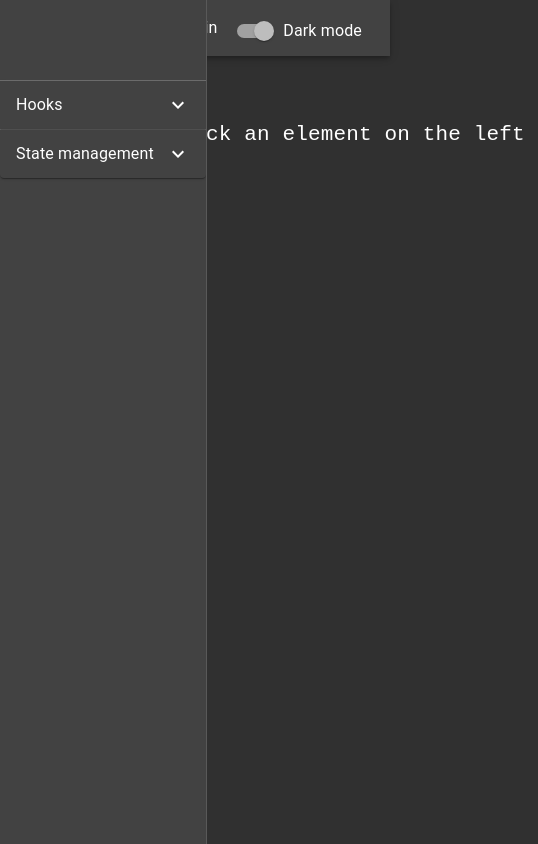
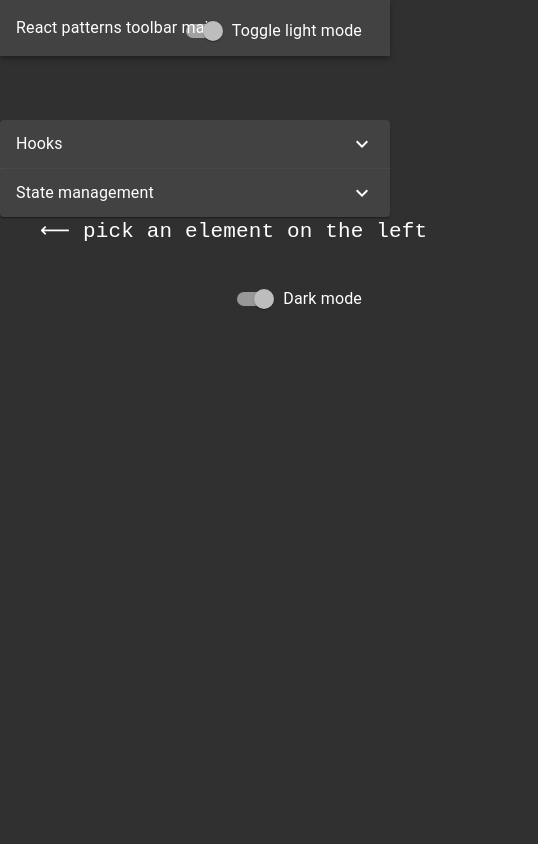
Before and after one commit to apokalipsa44/react-patterns, a React (Create React App) app: page / in a window 390 px wide. Shown: the whole page, 538 px wide, since content can reach past the window. Built offline with nearby package versions, Linux system fonts and the light colour scheme.

Commit message:
responsive layout

```diff
--- a/src/App.js
+++ b/src/App.js
@@ -8,8 +8,8 @@ import Switch from "@material-ui/core/Switch";
 import { CssBaseline, FormControlLabel, Grid } from "@material-ui/core";
 
 const useStyles = makeStyles({
-  container: {
-    display: "flex",
+  appBar: {
+    height: "120px",
   },
   darkModeSwitch: {
     zIndex: 1280,
@@ -34,17 +34,30 @@ function App() {
 
   const classes = useStyles();
   return (
-    <div className={classes.container}>
+    <div>
       <ThemeProvider theme={darkTheme}>
         <CssBaseline />
         <Grid container>
           <Grid item xs={12}>
-            <MainAppBar />
+            <div className={classes.appBar}>
+              <FormControlLabel
+                className={classes.darkModeSwitch}
+                label={darkState ? "Toggle light mode" : "Toggle dark mode"}
+                control={
+                  <Switch
+                    color="secondary[200]"
+                    checked={darkState}
+                    onChange={handleThemeChange}
+                  />
+                }
+              ></FormControlLabel>
+              <MainAppBar />
+            </div>
           </Grid>
-          <Grid item xs={3}>
+          <Grid item sm={3} xs={12}>
             <Sidebar />
           </Grid>
-          <Grid item xs={9}>
+          <Grid item sm={9} xs={12}>
             <MainPage />
           </Grid>
         </Grid>
--- a/src/components/layout/MainPage.js
+++ b/src/components/layout/MainPage.js
@@ -26,7 +26,7 @@ const useStyles = makeStyles({
 function MainPage() {
   const classes=useStyles()
   return (
-    <div className={classes.mainPage}>
+    <div >
       <Switch>
         <Route path="/hooks/useState" exact>
           <UseStateView></UseStateView>
--- a/src/components/layout/Sidebar.js
+++ b/src/components/layout/Sidebar.js
@@ -14,12 +14,9 @@ import MenuLinks from "./MenuLinks";
 import { hooksLinks } from "./links/hooksLinks";
 import { stateManagementLinks  } from "./links/stateManagementLinks";
 
-const drawerWidth = 240;
 
 const useStyles = makeStyles({
-  drawer: {
-    width: drawerWidth,
-  },
+
   topSpacer: {
     height: "80px",
   },
@@ -28,9 +25,8 @@ const useStyles = makeStyles({
 function Sidebar() {
   const classes = useStyles();
   return (
-    <MuiDrawer variant="permanent" className={classes.drawer}>
-      <div className={classes.topSpacer} />
-      <Divider />
+    <div >
+
       <Accordion>
         <AccordionSummary
           expandIcon={<ExpandMoreIcon />}
@@ -57,7 +53,7 @@ function Sidebar() {
           <MenuLinks linkList={stateManagementLinks} />
         </AccordionDetails>
       </Accordion>
-    </MuiDrawer>
+    </div>
   );
 }
 
```
